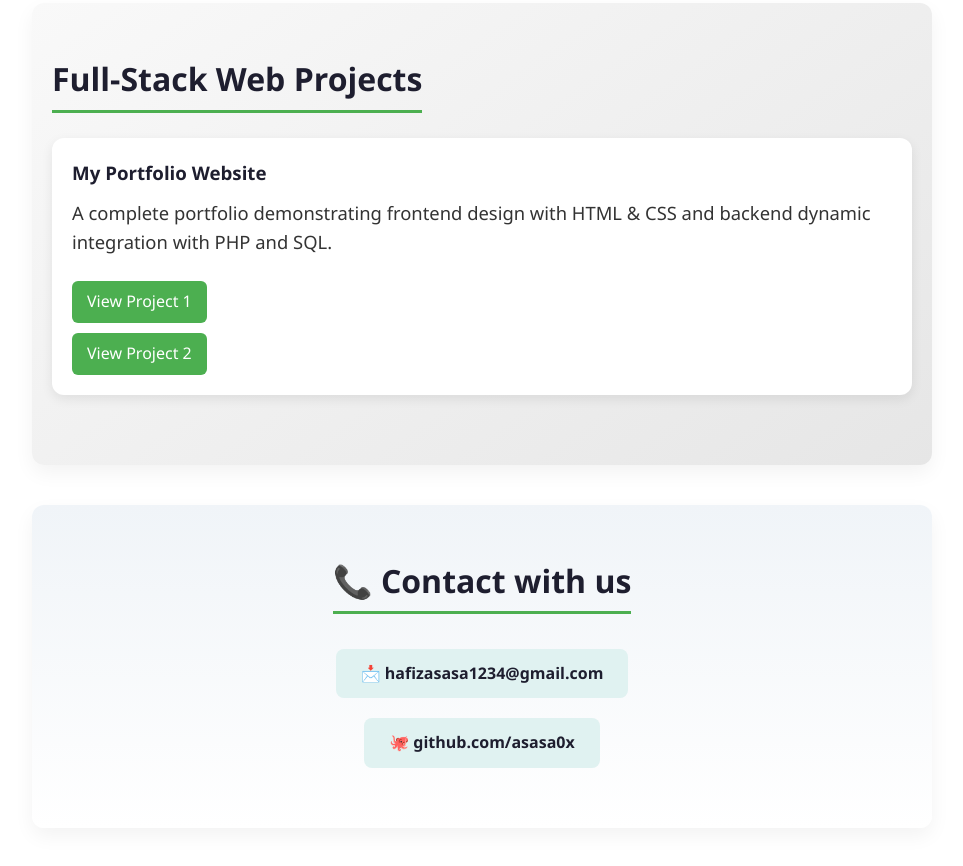
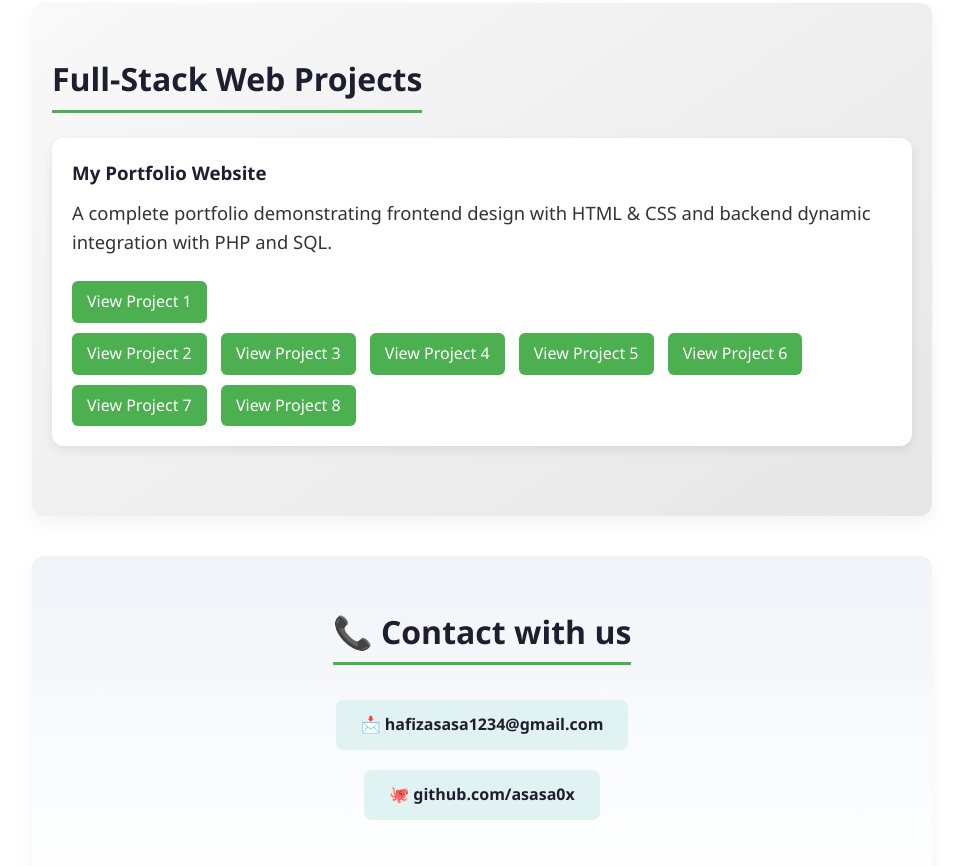
Before and after one commit to asasa0x/code-and-creativity, a plain HTML site: page index.html in a window 1280 px wide. Shown: the part 1376-2242 px from the top of the page, without its empty margins (158-1121 px from the left). Drawn offline with Linux system fonts and the light colour scheme.

Commit message:
change index.html

```diff
--- a/index.html
+++ b/index.html
@@ -76,7 +76,7 @@
 
 
   <header>
-    <img src="profile-pic.jpg" alt="Profile Picture" />
+    <img src="profile_pic.jpg" alt="Profile Picture" />
     <h1>👋 Hi, I'm <span class="name">Asasa0x</span></h1>
     <p>Web Developer | Designer | Learner | Database Enthusiast</p>
   </header>
@@ -167,7 +167,12 @@
       <p>A complete portfolio demonstrating frontend design with HTML & CSS and backend dynamic integration with PHP and SQL.</p>
       <a href="http://localhost/form/form.php" target="_blank">View Project 1</a> <br>
       <a href="http://localhost/CRUD/index.php" target="_blank">View Project 2</a>
-
+        <a href="" target="_blank">View Project 3</a>
+       <a href="" target="_blank">View Project 4</a>
+       <a href="" target="_blank">View Project 5</a>
+       <a href="" target="_blank">View Project 6</a>
+       <a href="" target="_blank">View Project 7</a>
+       <a href="" target="_blank">View Project 8</a>
     </div>
   </section>
 
```
